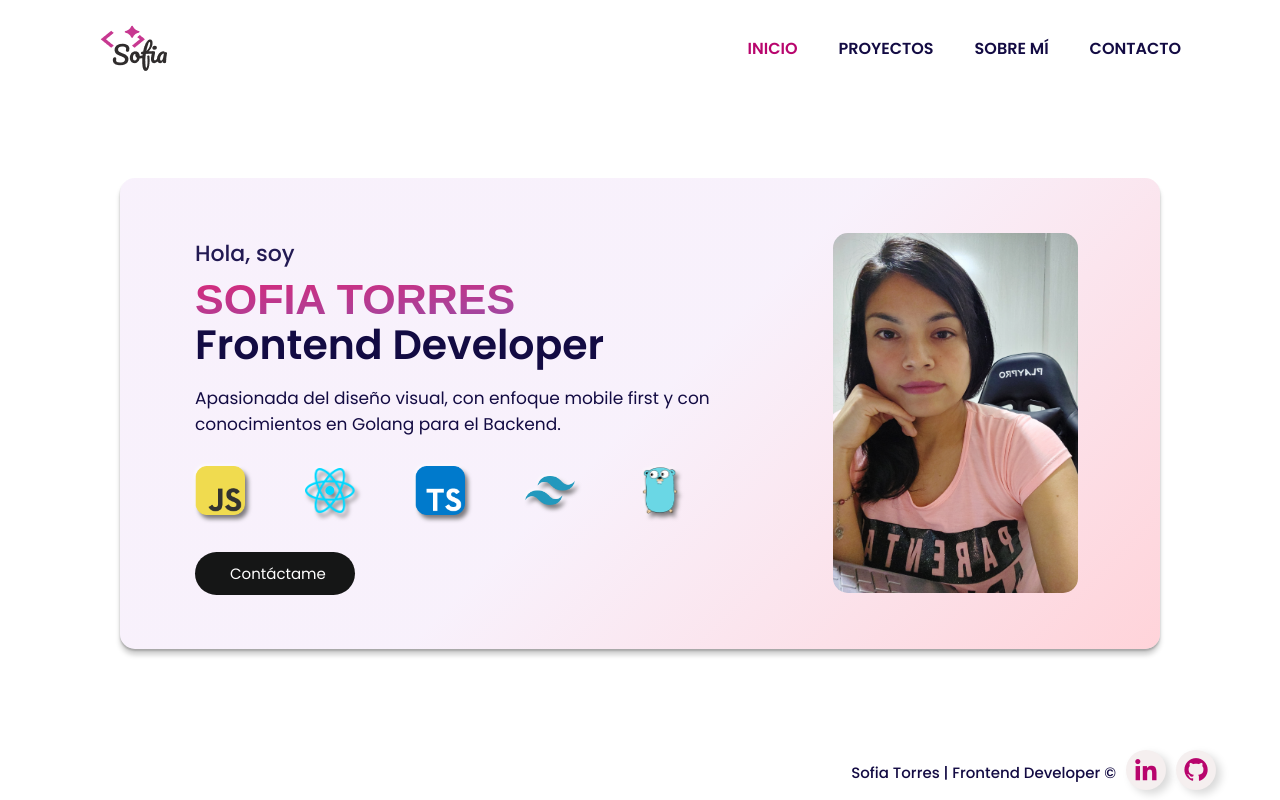
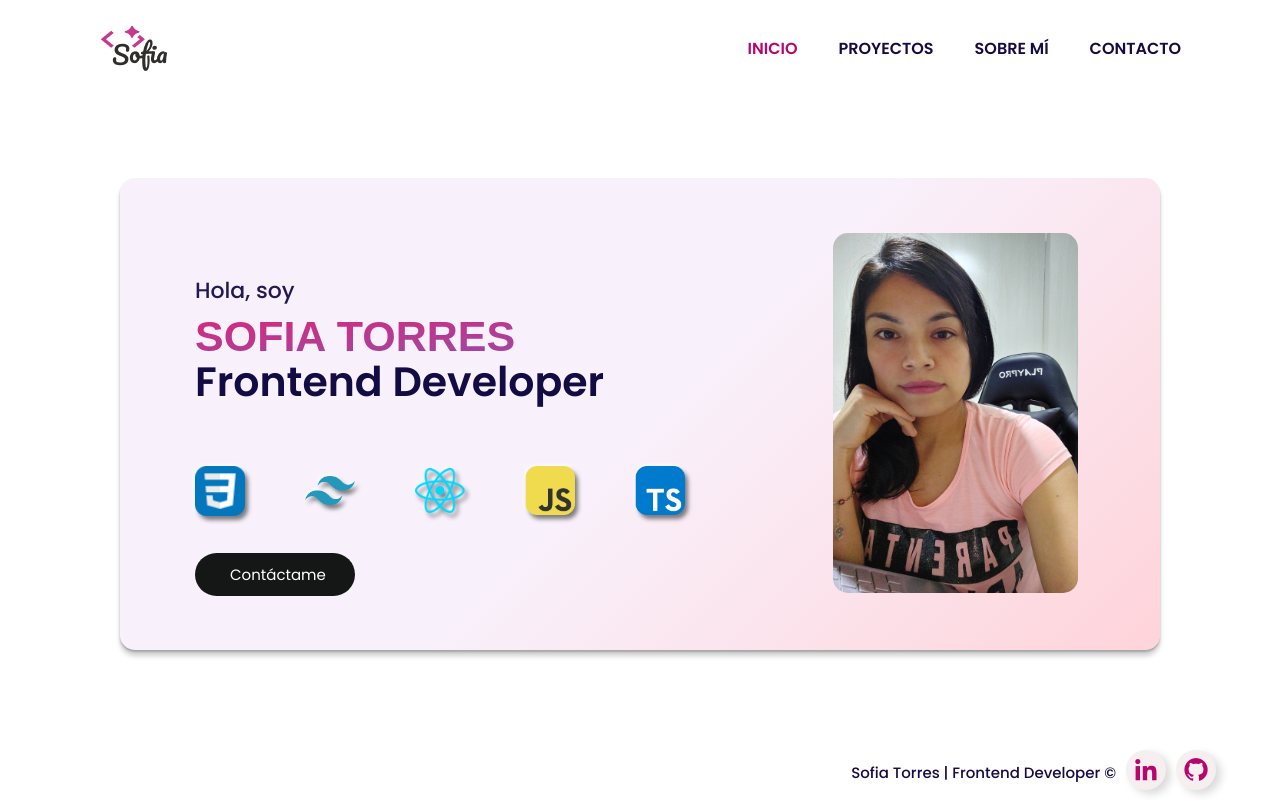
Before and after one commit to sofia-torres-v/Portfolio, a React (Vite) app: page / in a window 1280 px wide. Built offline with nearby package versions, Linux system fonts and the light colour scheme; a web font is replaced by a local one.

Commit message:
feat: replace Golang icon with CSS icon

```diff
--- a/src/Pages/Home/Home.jsx
+++ b/src/Pages/Home/Home.jsx
@@ -1,13 +1,11 @@
 import {Link} from "react-router-dom";
 import "./Home.css";
 import imagePerfil from "../../assets/images/perfil-portfolio.jpg";
+import imageCss from "../../assets/images/icons_css.png";
+import imageTailwind from "../../assets/images/logos_tailwindcss-icon.png";
 import imageJs from "../../assets/images/javascript.png";
+import imageTypescript from "../../assets/images/typescript.png";
 import imageReact from "../../assets/images/logos_react.png";
-import imageTypescript from "../../assets/images/typescript.png";
-import imageTailwind from "../../assets/images/logos_tailwindcss-icon.png";
-import imageGo from "../../assets/images/devicon_go.png";
-
-
 
 const Home = () => {
     return (
@@ -17,9 +15,9 @@ const Home = () => {
                     <span className="span-hello1">Hola, soy</span>
                     <span className="span-hello">SOFIA TORRES</span>
                     <h1 className="title-home">Frontend Developer</h1>
-                    <div className="home__text">
-                    Apasionada del diseño visual, con enfoque mobile first y con conocimientos en Golang para el Backend.
-                    </div>
+                    {/* <div className="home__text">
+                    Con enfoque mobile first en diseño visual y desarrollo frontend.
+                    </div> */}
                 </div>
                 <div className="column box__image-perfil">
                     <img className="image__perfil" src={imagePerfil} alt="" />
@@ -27,11 +25,11 @@ const Home = () => {
             </div>
 
             <div className="home__content-image">
+                <img src={imageCss} alt="icono JavScript" className="intro__image" />
+                <img src={imageTailwind} alt="icono Css" className="intro__image" />
+                <img src={imageReact} alt="icono React" className="intro__image" />
                 <img src={imageJs} alt="icono JavScript" className="intro__image" />
-                <img src={imageReact} alt="icono React" className="intro__image" />
                 <img src={imageTypescript} alt="icono Html" className="intro__image" />
-                <img src={imageTailwind} alt="icono Css" className="intro__image" />
-                <img src={imageGo} alt="" className="intro__image" />
             </div>
             <Link to="/contact" className="button-title">
                 Contáctame
--- a/src/mocks/ProjectData.jsx
+++ b/src/mocks/ProjectData.jsx
@@ -184,10 +184,6 @@ const data = {
                 image: "https://firebasestorage.googleapis.com/v0/b/portfolio-97384.appspot.com/o/project-images%2Fgit-portfolio.png?alt=media&token=c6f757b4-694a-468c-b9f2-a2cc7c906617",
             },
             {
-                name: "Golang",
-                image: "https://firebasestorage.googleapis.com/v0/b/portfolio-97384.appspot.com/o/project-images%2Ficon_go.png?alt=media&token=8bd6f3b3-844a-4fc7-a97e-de1c83ed2d76",
-            },
-            {
                 name: "Wordpress",
                 image: "https://firebasestorage.googleapis.com/v0/b/portfolio-97384.appspot.com/o/project-images%2Fgrommet-icons_wordpress.png?alt=media&token=e1afdf72-25cc-4a94-b0aa-dfe4a3b3d94a",
             },
```
Also changed, not shown: src/assets/images/css.png (added), src/assets/images/icons_css.png (added).
